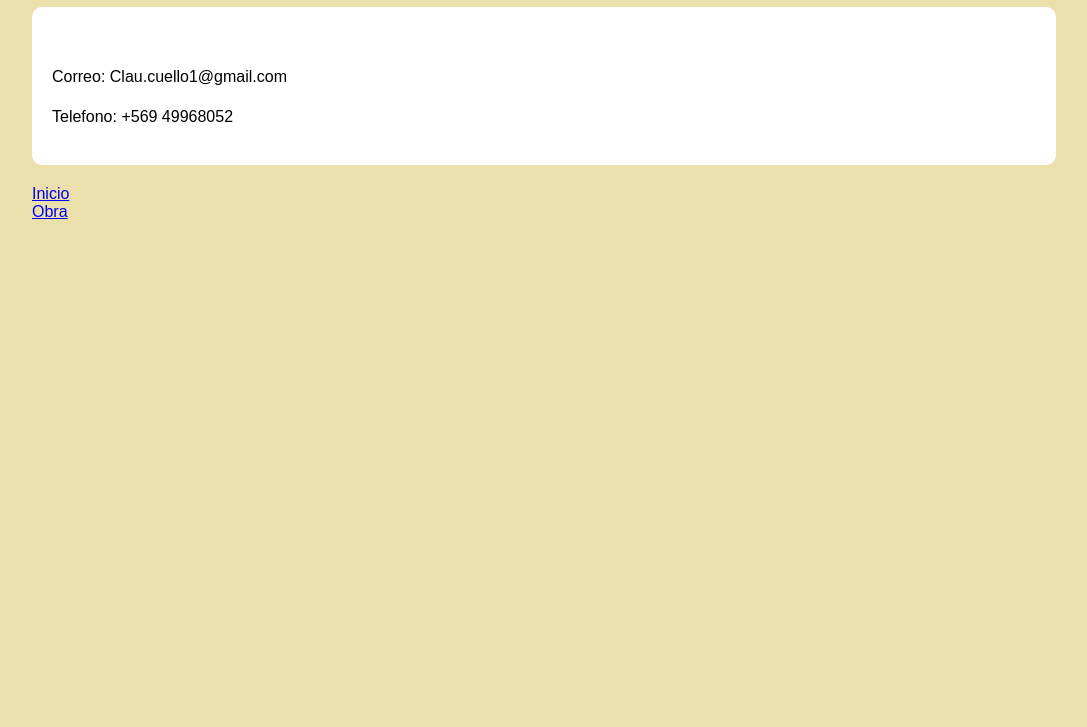
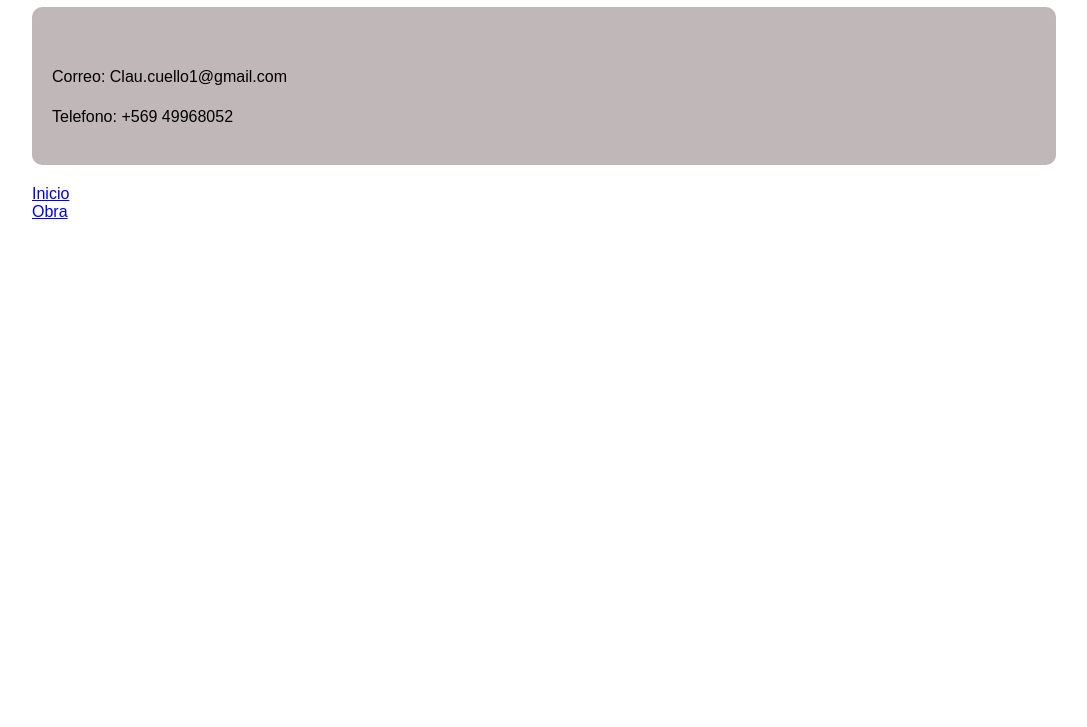
Before and after one commit to clocuello/Multimedial, a plain HTML site: page w/contacto.html in a window 1280 px wide. Shown: the part 73-800 px from the top of the page, without its empty margins (96-1183 px from the left). Drawn offline with Linux system fonts and the light colour scheme.

Commit message:
Add files via upload

```diff
--- a/w/contacto.html
+++ b/w/contacto.html
@@ -8,7 +8,7 @@
         /* Estilo general del cuerpo */
         body {
             font-family: Arial, sans-serif;
-            background-color: #c6a70e57;
+            background-color: #ffffff;
             margin: 0;
         }
 
@@ -20,7 +20,7 @@
 
         /* Sección o bloque */
         .bloque {
-            background-color: white;
+            background-color: rgb(192, 184, 184);
             margin: 20px 0;
             padding: 20px;
             border-radius: 10px;
```
Also changed, not shown: w/obra.html (+2 -2 lines).
